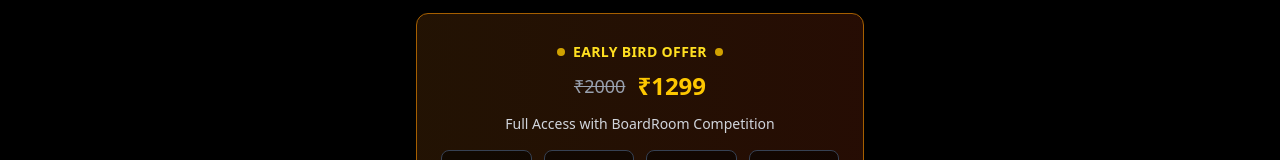
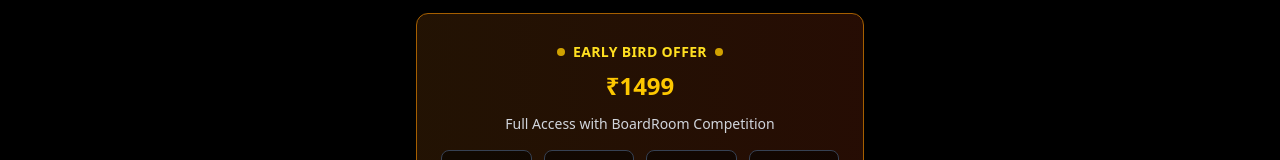
Before and after one commit to E-Cell-IITH/website-2025-26, a Next.js app: page /emerge in a window 1280 px wide. Shown: the part 362-522 px from the top of the page. Built offline with nearby package versions, Linux system fonts and the light colour scheme.

Commit message:
removed early bird offer in emerge

```diff
--- a/src/components/emergeComponents/App.jsx
+++ b/src/components/emergeComponents/App.jsx
@@ -96,7 +96,7 @@
 
     useEffect(() => {
         // Set target date to 2 weeks from now
-       const targetDate = new Date("2025-09-28T23:59:59+05:30");
+       const targetDate = new Date("2025-09-27T23:59:59+05:30");
 
         const updateTimer = () => {
             const now = new Date().getTime();
@@ -141,8 +141,7 @@
                     <div className="w-2 h-2 bg-yellow-400 rounded-full animate-pulse"></div>
                 </div>
                 <div className="flex items-center justify-center space-x-3 mb-3">
-                    <span className="text-gray-400 text-lg line-through">₹2000</span>
-                    <span className="text-2xl font-bold text-yellow-400">₹1299</span>
+                    <span className="text-2xl font-bold text-yellow-400">₹1499</span>
                 </div>
                 <p className="text-gray-300 text-sm">Full Access with BoardRoom Competition</p>
             </div>
@@ -245,7 +244,7 @@
 
     const amountToPay = useMemo(() => {
         if (registrationType === 'individual') return 799;
-        const pricePerPerson = formData.competitionInterest === 'yes' ? 1299 : 799;
+        const pricePerPerson = formData.competitionInterest === 'yes' ? 1499 : 799;
         return pricePerPerson * (parseInt(formData.teamSize, 10) || 0);
     }, [registrationType, formData.competitionInterest, formData.teamSize]);
 
@@ -340,8 +339,7 @@
                                         <h3 className="font-semibold text-white mb-2 flex items-center justify-between">
                                             E-MERGE Full Access
                                             <div className="flex items-center space-x-2">
-                                                <span className="bg-red-500 text-white text-xs px-2 py-1 rounded-full font-medium line-through">₹2000</span>
-                                                <span className="bg-green-500 text-white text-sm px-3 py-1 rounded-full font-medium">₹1299</span>
+                                                <span className="bg-green-500 text-white text-sm px-3 py-1 rounded-full font-medium">₹1499</span>
                                             </div>
                                         </h3>
                                         <p className="text-gray-400 text-sm">Complete experience with BoardRoom competition, speaker sessions, workshops, and networking.</p>
@@ -497,7 +495,7 @@
                                                 name="competitionInterest"
                                                 legend="Is your team interested in participating in The BoardRoom?"
                                                 options={[
-                                                    { value: 'yes', label: 'Yes – BoardRoom + Full Access (₹1299 per person)' },
+                                                    { value: 'yes', label: 'Yes – BoardRoom + Full Access (₹1499 per person)' },
                                                     { value: 'no', label: 'No – General Access only (₹799 per person)' }
                                                 ]}
                                                 selectedValue={formData.competitionInterest}
```
